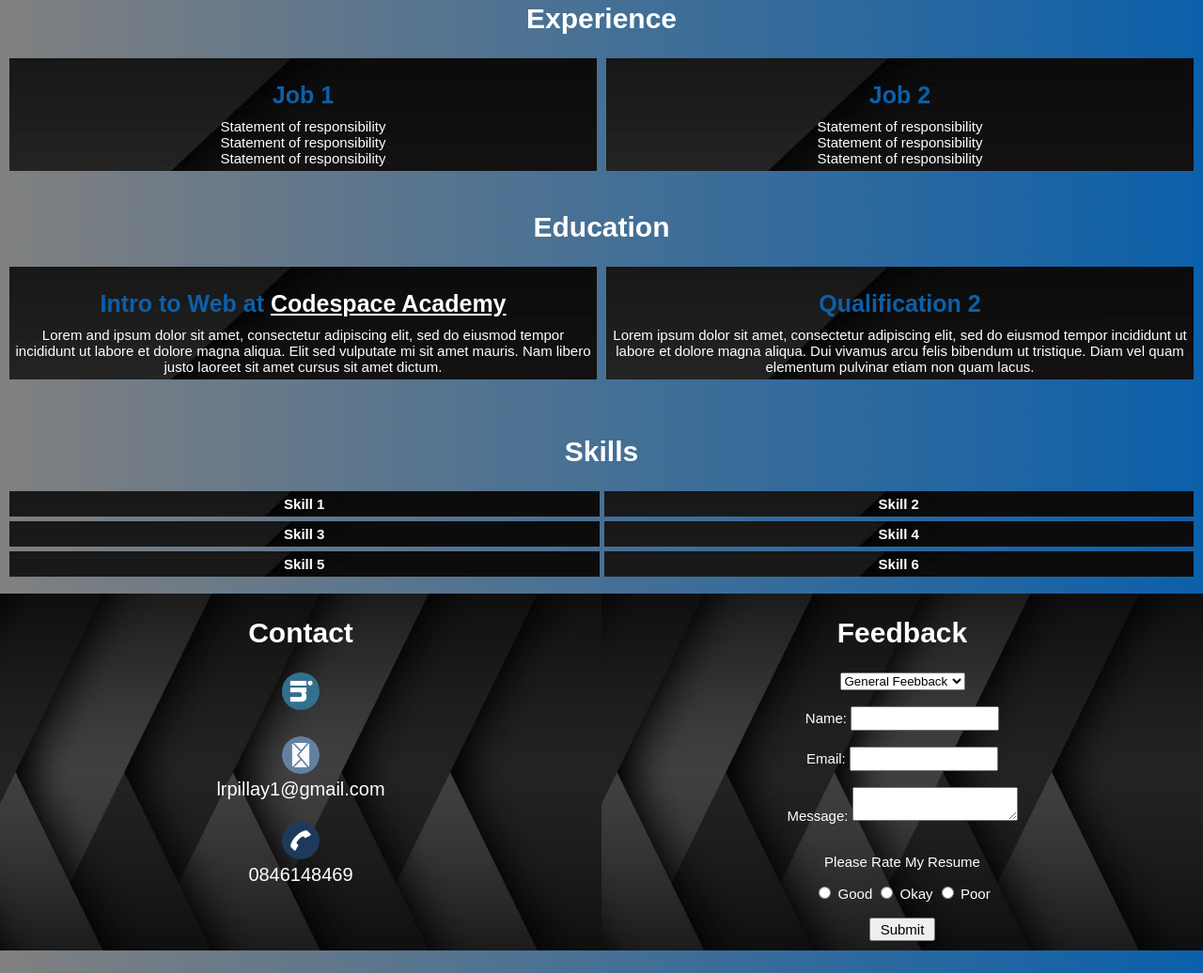
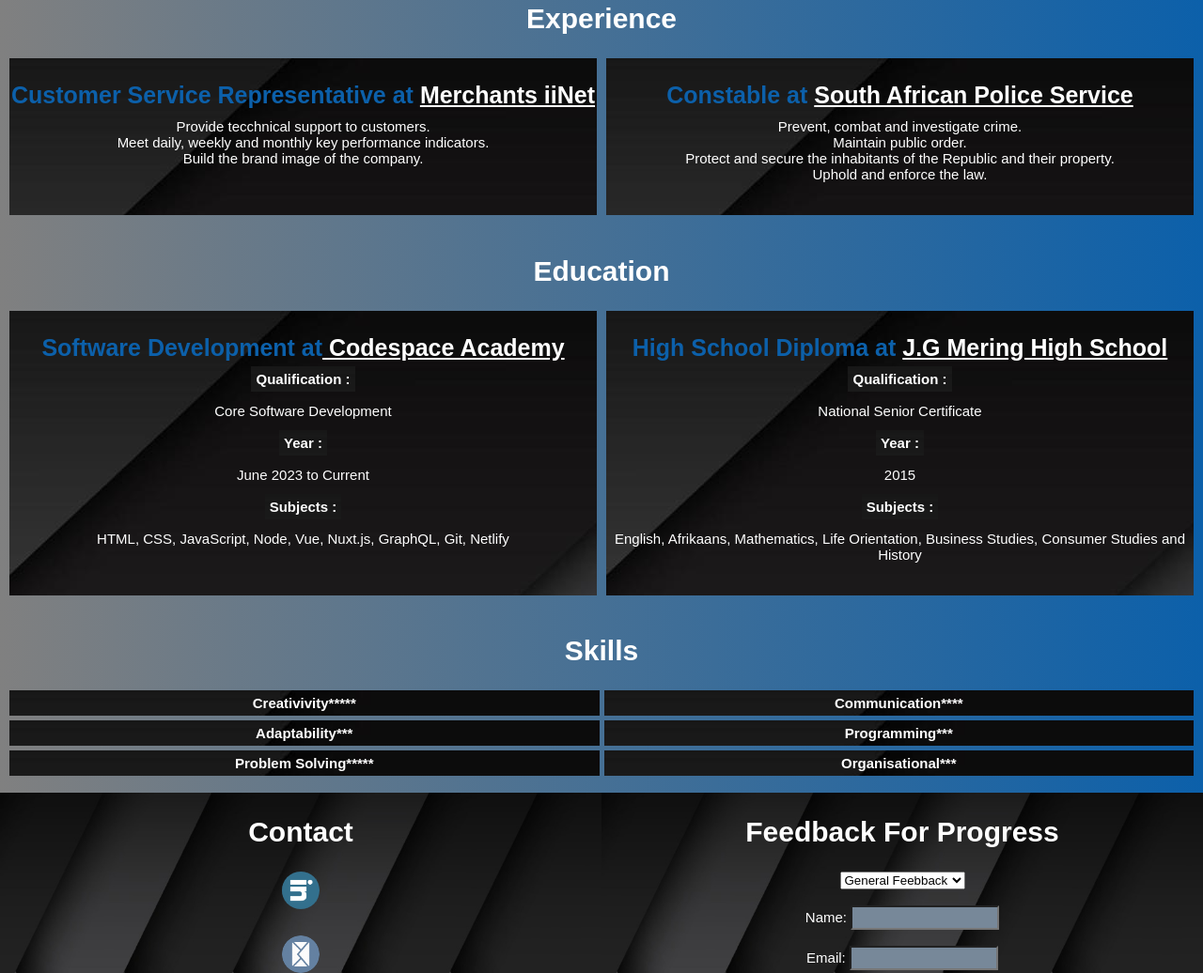
Before and after one commit to LindsayPillay/Digital-Resume, a plain HTML site: page index.html in a window 1280 px wide. Shown: the part 360-1396 px from the top of the page at 94% size. Drawn offline with Linux system fonts and the light colour scheme.

Commit message:
final resume review

```diff
--- a/CSS/stylesheet.css
+++ b/CSS/stylesheet.css
@@ -122,6 +122,7 @@
 .Qualification-1 {
     background-image: url("/images/gridBackground.jpg");
     margin-left: 10px;
+    padding-bottom: 30px;
 }
 
 .Qualification-1:hover {
@@ -131,6 +132,7 @@
 .Qualification-2 {
     background-image: url("/images/gridBackground.jpg");
     margin-right: 10px;
+    padding-bottom: 30px;
 }
 
 .Qualification-2:hover {
@@ -147,6 +149,7 @@
 .Job-1 {
     background-image: url("/images/gridBackground.jpg");
     margin-left: 10px;
+    padding-bottom: 30px;
 }
 
 .Job-1:hover {
@@ -156,6 +159,7 @@
 .Job-2 {
     background-image: url("/images/gridBackground.jpg");
     margin-right: 10px;
+    padding-bottom: 30px;
 }
 
 .Job-2:hover {
@@ -317,6 +321,32 @@
     padding-bottom: 10px;
 }
 
+.icon {
+    width: 40px;
+    height: 40px;
+}
+
+form {
+    font-size: 15px;
+}
+
+.name {
+    width: 150px;
+    height: 20px;
+    background-color: lightslategrey;
+}
+
+.email {
+    width: 150px;
+    height: 20px;
+    background-color: lightslategrey;
+}
+
+.msg {
+    width: 170px;
+    background-color: lightslategrey;
+}
+
 .submit:hover {
     background-color: blue;
     color: white;
@@ -429,6 +459,7 @@
     .name {
         width: 100px;
         height: 10px;
+        background-color: lightslategray;
     }
 
     .email {
--- a/index.html
+++ b/index.html
@@ -50,26 +50,27 @@
           <h2 id="Experience">Experience</h2>
           <section class="Experience">
           <div class="Job-1">
-          <h3>Job 1</h3>
+          <h3>Customer Service Representative at <a href="https://www.merchantscx.com/news/a-partnership-with-iinet" target="_blank" id="codespace"> Merchants iiNet</a>  </h3>
           <ul class="text">
-          <a>Statement of responsibility</a>
+          <a>Provide tecchnical support to customers.</a>
           <br>
-          <a>Statement of responsibility</a>
+          <a>Meet daily, weekly and monthly key performance indicators.</a>
           <br>
-          <a>Statement of responsibility</a>
+          <a>Build the brand image of the company.</a>
           <br>
           </ul>
           </div>
 
           <div class="Job-2">
-          <h3>Job 2</h3>
+          <h3>Constable at <a href="https://www.saps.gov.za/" target="_blank" id="codespace"> South African Police Service</a></h3>
           <ul class="text">
-            <a>Statement of responsibility</a>
+            <a>Prevent, combat and investigate crime.</a>
             <br>
-            <a>Statement of responsibility</a>
+            <a>Maintain public order.</a>
             <br>
-            <a>Statement of responsibility</a>
+            <a>Protect and secure the inhabitants of the Republic and their property.</a>
             <br>
+            <a>Uphold and enforce the law.</a>
           </ul>
           </div>
           </section>
@@ -80,44 +81,66 @@
             <h2 id="Education">Education</h2>
             <section class="Education">
             <div class="Qualification-1">
-            <h3>Intro to Web at <a href="https://www.codespace.co.za/" target="_blank" id="codespace"> Codespace Academy</a> </h3>
+            <h3>Software Development at<a href="https://www.codespace.co.za/" target="_blank" id="codespace"> Codespace Academy</a> </h3>
             <p class="text">
-              Lorem and ipsum dolor sit amet, consectetur adipiscing elit, sed
-              do eiusmod tempor incididunt ut labore et dolore magna aliqua.
-              Elit sed vulputate mi sit amet mauris. Nam libero justo laoreet
-              sit amet cursus sit amet dictum.
+              <a class="skillset">Qualification :  </a>
+              <br>
+              <br>
+              Core Software Development
+              <br>
+              <br>
+              <a class="skillset">Year :</a>
+              <br>
+              <br>
+              June 2023 to Current
+              <br>
+              <br>
+              <a class="skillset">Subjects :</a>
+              <br>
+              <br>
+              HTML, CSS, JavaScript, Node, Vue, Nuxt.js, GraphQL, Git, Netlify
             </p>
             </div>
 
             <div class="Qualification-2">
-            <h3>Qualification 2</h3>
+            <h3>High School Diploma at <a href="https://www.jgmeiring.co.za/" target="_blank" id="codespace"> J.G Mering High School</a></h3>
             <p class="text">
-              Lorem ipsum dolor sit amet, consectetur adipiscing elit, sed do
-              eiusmod tempor incididunt ut labore et dolore magna aliqua. Dui
-              vivamus arcu felis bibendum ut tristique. Diam vel quam elementum
-              pulvinar etiam non quam lacus.
+              <a class="skillset">Qualification :  </a>
+              <br>
+              <br>
+              National Senior Certificate
+              <br>
+              <br>
+              <a class="skillset">Year :</a>
+              <br>
+              <br>
+              2015
+              <br>
+              <br>
+              <a class="skillset">Subjects :</a>
+              <br>
+              <br>
+              English, Afrikaans, Mathematics, Life Orientation, Business Studies, Consumer Studies and History
             </p>
             </div>
             </section>
-
-            <br>
             <br>
 
             <!-- Skills -->
             <section class="Skills">
             <h2 id="Skills">Skills</h2>
                 <div class="skillGrid">
-                <a class="skillset">Skill 1</a>
+                <a class="skillset">Creativivity*****</a>
 
-                <a class="skillset">Skill 2</a>
+                <a class="skillset">Communication****</a>
 
-                <a class="skillset">Skill 3</a>
+                <a class="skillset">Adaptability***</a>
 
-                <a class="skillset">Skill 4</a>
+                <a class="skillset">Programming***</a>
 
-                <a class="skillset">Skill 5</a>
+                <a class="skillset">Problem Solving*****</a>
 
-                <a class="skillset">Skill 6</a>
+                <a class="skillset">Organisational***</a>
                 </div>
             </section>
           </main>
@@ -150,7 +173,7 @@
 
             <form action="https://formsubmit.co/lrpillay1@gmail.com" method="POST">
 
-                <h2 id="Feedback">Feedback</h2>
+                <h2 id="Feedback">Feedback For Progress</h2>
                 <select name="_subject" id="subject">
                     <option value="General">General Feebback</option>
                     <option value="interview">Interview Invitation</option>
```
